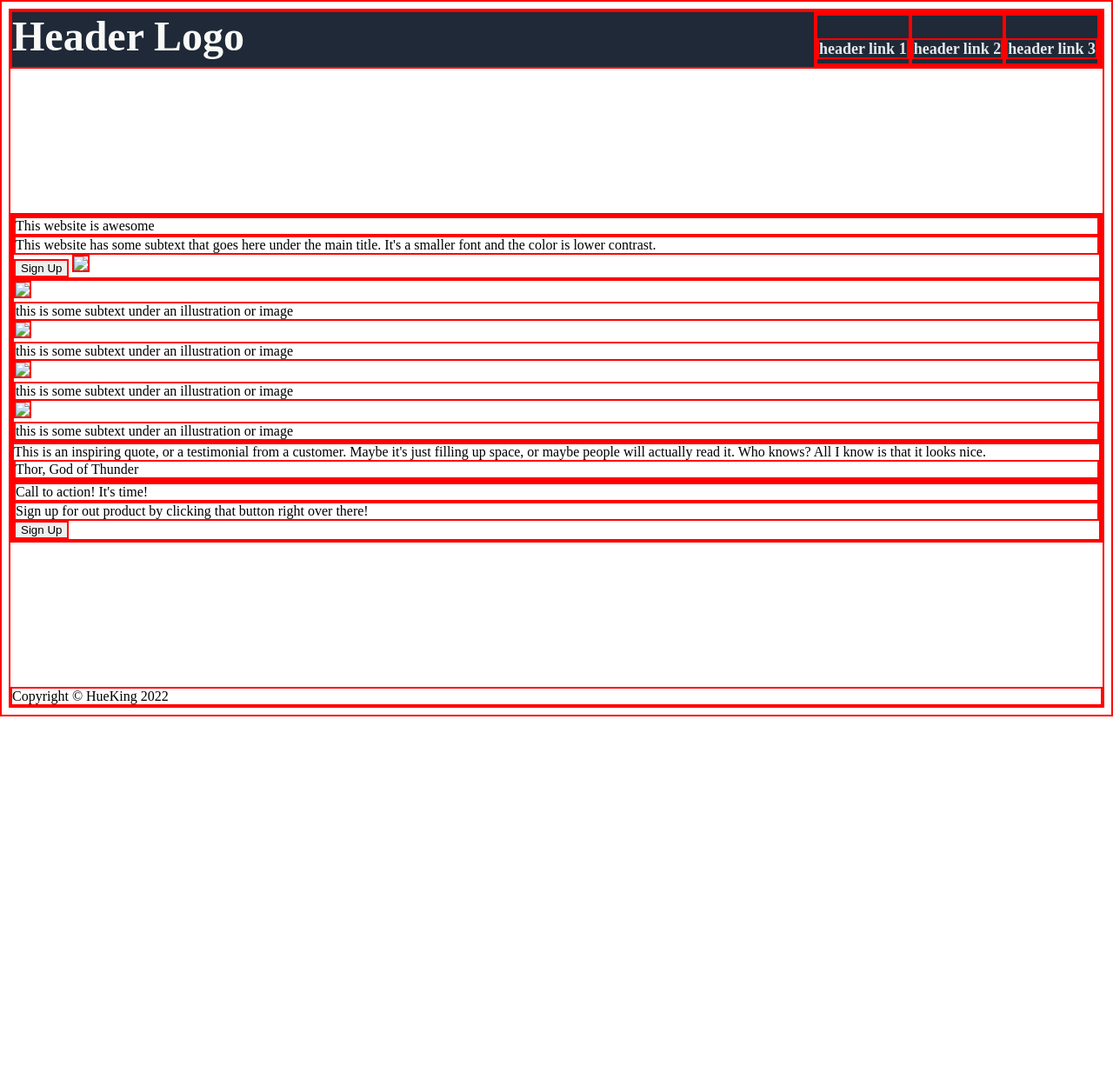
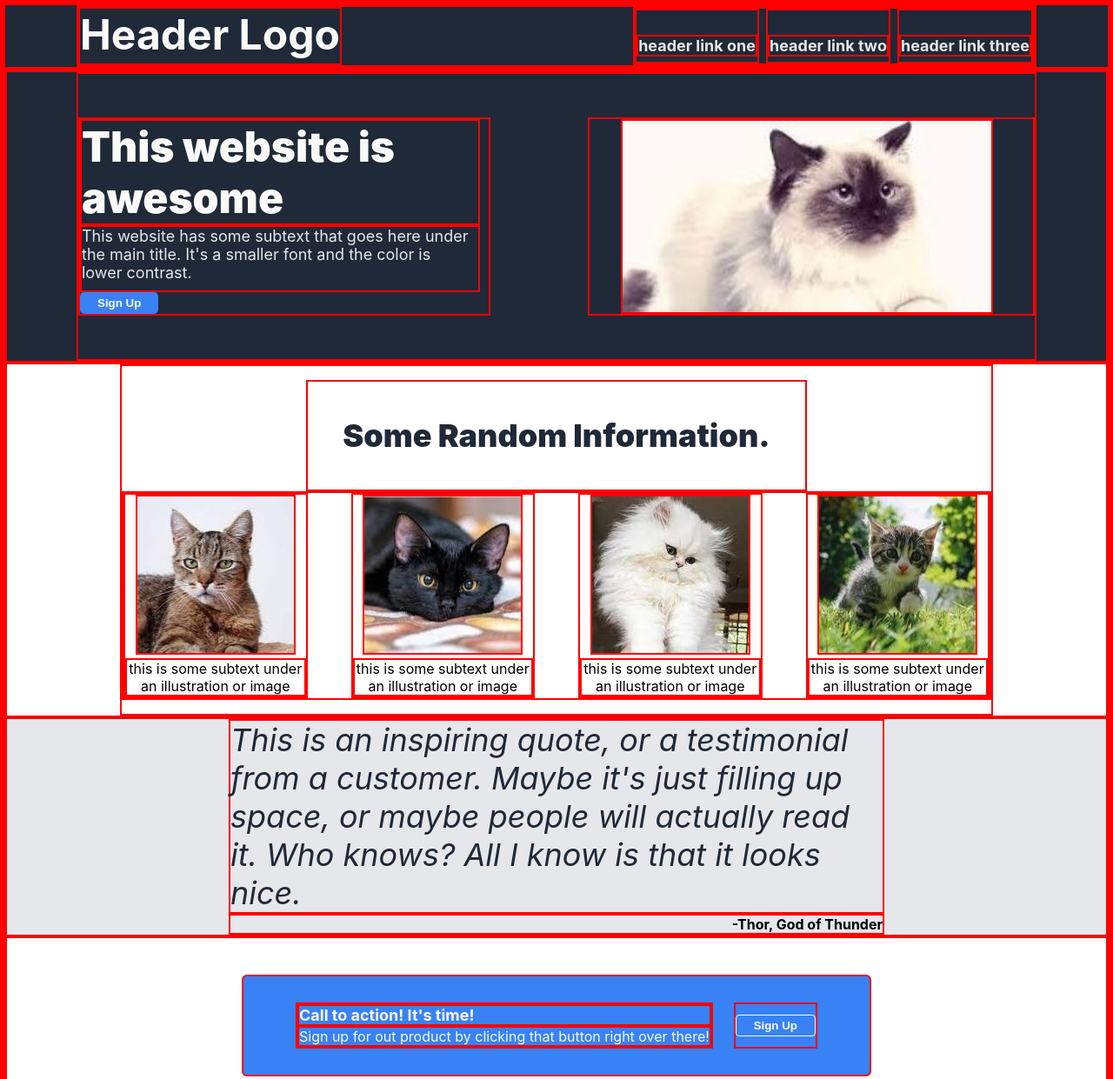
Before and after one commit to guowei42/Odin-Landing-Page, a plain HTML site: page index.html in a window 1280 px wide. Shown: the top 1241 px of the page at 87% size. Before the commit the page ends 824 px from the top, so only its background shows below. Drawn offline with Linux system fonts and the light colour scheme.

Commit message:
done up the main website with red borders

```diff
--- a/index.html
+++ b/index.html
@@ -10,48 +10,92 @@
         <link rel="stylesheet" href="landing-page.css">
     </head>
     <body>
-        <div class="header">
+        <div class="limiter">
+            <div class="header wide-control">
+                <div>
                     Header Logo
+                </div>
                 <ul>
-                <li><a href="#">header link 1</a></li>
-                <li><a href="#">header link 2</a></li>
-                <li><a href="#">header link 3</a></li>
+                    <li><a href="#">header link one</a></li>
+                    <li><a href="#">header link two</a></li>
+                    <li><a href="#">header link three</a></li>
                 </ul>
             </div>
+        </div>
         <div class="content">
-            <div class="main">
-                <div class="main-header">
-                    This website is awesome
-                </div>
+            <div class="limiter">
+                <div class="main wide-control">
+                    <div class="main-content">
+                        <div class="main-header">This website is awesome</div>
                         <div class="main-subheading">
                             This website has some subtext that goes here under the main title.
                             It's a smaller font and the color is lower contrast.
                         </div>
                         <button type="button">Sign Up</button>
-                <img src="#">
                     </div>
-            <div class="sub-info">
-                <img src="#">
-                <div class="text">this is some subtext under an illustration or image</div>
-                <img src="#">
-                <div class="text">this is some subtext under an illustration or image</div>
-                <img src="#">
-                <div class="text">this is some subtext under an illustration or image</div>
-                <img src="#">
-                <div class="text">this is some subtext under an illustration or image</div>
+                    <div class="image">
+                        <img src="./Images/cat4.jpeg">
                     </div>
+
+                </div>
+            </div>
+            <div class="white-limiter">
+                <div class="sub-info control">
+                    <div class="sub-info-header">
+                        Some Random Information.
+                    </div>
+                    <div class="sub-info-content">
+                        <div>
+                            <img src="./Images/white-cat1.jpeg">
+                            <div class="text">
+                                this is some subtext under an illustration or image
+                            </div>
+                        </div>
+                        <div>
+                            <img src="./Images/white-cat2.jpeg">
+                            <div class="text">
+                                this is some subtext under an illustration or image
+                            </div>
+                        </div>
+                        <div>
+                            <img src="./Images/white-cat3.jpeg">
+                            <div class="text">
+                                this is some subtext under an illustration or image
+                            </div>
+                        </div>
+                        <div>
+                            <img src="./Images/white-cat5.jpeg">
+                            <div class="text">
+                                this is some subtext under an illustration or image
+                            </div>
+                        </div>
+                    </div>
+
+                </div>
+            </div>
+
+            <div class="quote-section">
                 <div class="quote">
                     This is an inspiring quote, or a testimonial from a customer.
                     Maybe it's just filling up space, or maybe people will actually
                     read it. Who knows? All I know is that it looks nice.
-                <div class="author">Thor, God of Thunder</div>
+                </div>
+                <div class="author">-Thor, God of Thunder</div>
             </div>
             <div class="sign-up">
-                <div class="sign-up-header">Call to action! It's time!</div>
+                <div class="sign-up-content">
+                    <div>
+                        <div class="sign-up-header">
+                            Call to action! It's time!
+                        </div>
                         <div class="sign-up-subheading">
                             Sign up for out product by clicking that button right over there!
                         </div>
+                    </div>
+                    <div class="sign-up-button">
                         <button type="button">Sign Up</button>
+                    </div>
+                </div>
             </div>
         </div>
 
--- a/landing-page.css
+++ b/landing-page.css
@@ -3,14 +3,103 @@
 }
 
 body {
+    font-family: -apple-system, BlinkMacSystemFont, 'Segoe UI', Roboto, Oxygen, Ubuntu, Cantarell, 'Open Sans', 'Helvetica Neue', sans-serif;
     display: flex;
     flex-direction: column;
     justify-content: space-between;
     min-height: 100vh;
+    margin: 0px;
+}
+
+.content {
+    display: flex;
+    flex-direction: column;
+    flex: 1;
+    justify-content: space-between;
+}
+
+.limiter {
+    display: flex;
+    justify-content: center;
+    background-color: #1F2937;
+}
+
+.white-limiter {
+    display: flex;
+    justify-content: center;
+}
+
+.wide-control {
+    display: flex;
+    justify-content: space-between;
+    flex: 1;
+    max-width: 1100px;
+    min-width: 800px;
+}
+
+.control {
+    display: flex;
+    justify-content: space-between;
+    flex: 1;
+    max-width: 1000px;
+    min-width: 800px;
+}
+
+.main {
+    background-color: #1F2937;
+    padding: 50px 0px 50px 0px;
+}
+
+.main .image {
+    display: flex;
+    flex: 1;
+    min-width: 400px;
+    justify-content: center;
+    align-content: center;
+}
+
+.main div {
+    padding-right: 10px;
+    max-width: 500px;
+}
+
+.main-content {
+    min-width: 300px;
+    width: 460px;
+}
+
+.main-subheading {
+    padding-bottom: 10px;
+    font-size: 18px;
+    color: #E5E7EB;
+}
+
+.main-header {
+    font-size: 48px;
+    font-weight: 1000;
+    color: #F9FAF8;
+}
+
+button {
+    cursor: pointer;
+}
+
+.main button {
+    background-color: #3882F6;
+    padding: 5px 20px 5px 20px;
+    border: 0px;
+    border-radius: 5px;
+    color: #F9FAF8;
+    font-weight: bold;
+}
+
+.main button:active {
+    background-color: #0060fc;
 }
 
 .header {
     display: flex;
+    flex: 1;
     justify-content: space-between;
     background-color: #1F2937;
     font-size: 48px;
@@ -23,10 +112,112 @@ ul {
     list-style-type: none;
     padding: 0;
     margin: 0;
+    gap: 8px;
 }
+
+
 
 li a {
     text-decoration: none;
     font-size: 18px;
     color: #E5E7EB;
 }
+
+.sub-info {
+    display: flex;
+    flex-direction: column;
+    flex:1;
+    min-height: 400px;
+    justify-content: center;
+    align-items: center;
+}
+
+.sub-info-header {
+    padding: 40px;
+    font-size: 36px;
+    font-weight: 1000;
+    color: #1F2937;
+}
+
+.sub-info-content {
+    display: flex;
+    gap: 50px;
+    text-align: center;
+}
+
+.quote-section {
+    background-color: #E5E7EB;
+    display: flex;
+    flex:1;
+    min-height: 200px;
+    flex-direction: column;
+    justify-content: center;
+    align-items: center;
+}
+
+.quote {
+    font-size: 36px;
+    color: #1F2937;
+    width: 750px;
+    font-style: italic;
+}
+
+.author {
+    width: 750px;
+    text-align: right;
+    font-weight: bold;
+}
+
+.sign-up {
+    display: flex;
+    flex:1;
+    min-height: 200px;
+    justify-content: center;
+    align-items: center;
+}
+
+.sign-up-content {
+    display: flex;
+    border-radius: 6px;
+    width: 600px;
+    justify-content: space-between;
+    padding: 30px 60px 30px 60px;
+    background-color: #3882F6;
+}
+
+.sign-up-header, .sign-up-subheading {
+    color: #F9FAF8
+}
+
+.sign-up-header {
+    font-size: 18px;
+    font-weight: bold;
+}
+
+.sign-up-subheading {
+    font-size: 16px;
+}
+
+.sign-up-button {
+    display: flex;
+    align-items: center;
+}
+
+.sign-up button {
+    background-color: #3882F6;
+    border: 1px solid #F9FAF8;
+    color: #F9FAF8;
+    font-weight: bold;
+    border-radius: 4px;
+    height: 25px;
+    padding: 0px 20px 0px 20px;
+}
+
+.footer {
+    display: flex;
+    justify-content: center;
+    background-color: #1F2937;
+    color: #E5E7EB;
+    font-size: 14px;
+    padding: 20px 0px 20px 0px;
+}
```
Also changed, not shown: Images/cat4.jpeg (added), Images/white-cat1.jpeg (added), Images/white-cat2.jpeg (added), Images/white-cat3.jpeg (added), Images/white-cat5.jpeg (added). Lines whose indentation alone changed are shown as unchanged.
